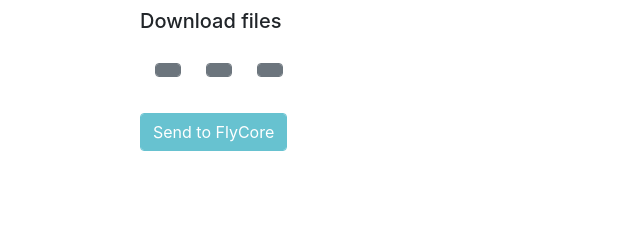
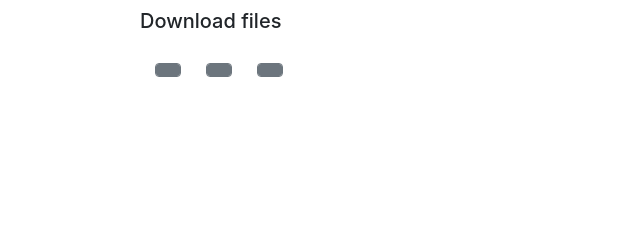
Before and after one commit to JaneliaSciComp/stable-split-cross-generator, a Flask app: template myapp/templates/result.html in a window 1280 px wide. Shown: the part 172-412 px from the top of the page, without its empty margins (0-640 px from the left). Run offline with Flask 2, Linux system fonts and the light colour scheme; the template is opened without the code that fills it, so the values that code supplies are empty; parts of the project's set-up code (start-up, migrations or seed data) failed here and were passed over; some libraries are stand-ins or nearby versions.

Commit message:
Hide unused controls

```diff
--- a/myapp/templates/index.html
+++ b/myapp/templates/index.html
@@ -34,7 +34,7 @@
                 <!-- <a id="generate_link" href="{{ url_for('compute_splits', linenames='linenames', aline='aline') }}"><button class="form-control btn btn-info">Generate Crosses</button></a> -->
             </div>
             <!-- https://www.tutorialspoint.com/flask/flask_file_uploading.htm -->
-            <form action = "http://localhost:5000/uploader" method = "POST"enctype = "multipart/form-data">
+            <form action = "http://localhost:5000/uploader" method = "POST"enctype = "multipart/form-data" style="display: none;">
              <input type = "file" name = "file" disabled= />
              <input type = "submit" disabled/>
             </form>
--- a/myapp/templates/result.html
+++ b/myapp/templates/result.html
@@ -36,7 +36,7 @@
     </div>
     <div class="row sscg-row">
         <div class="form-group form-inline">
-            <button type="button" class="form-control btn btn-info" name="sendto-flycore" id="" value="" disabled="">Send to FlyCore</button>
+            <button type="button" class="form-control btn btn-info" name="sendto-flycore" id="" value="" disabled="" style="display: none;>Send to FlyCore</button>
         </div>
     </div>
 </div>
```
